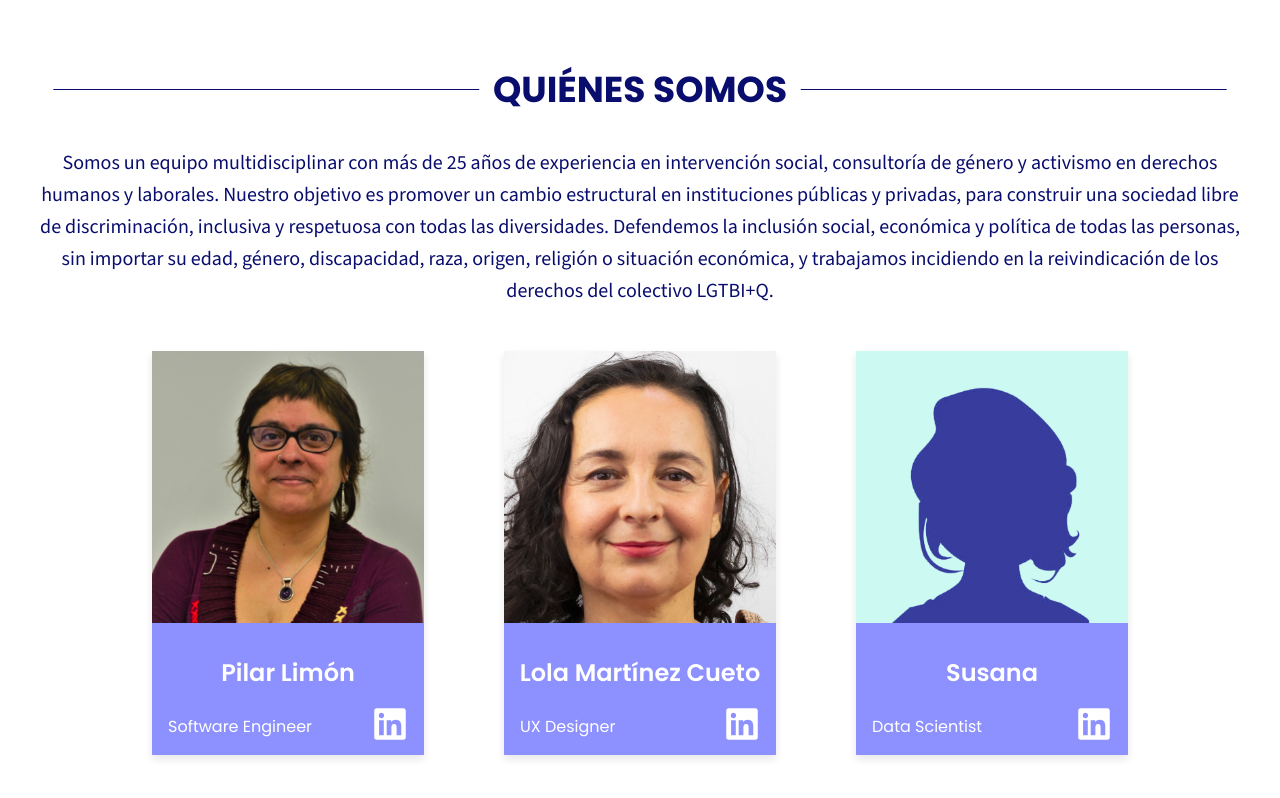
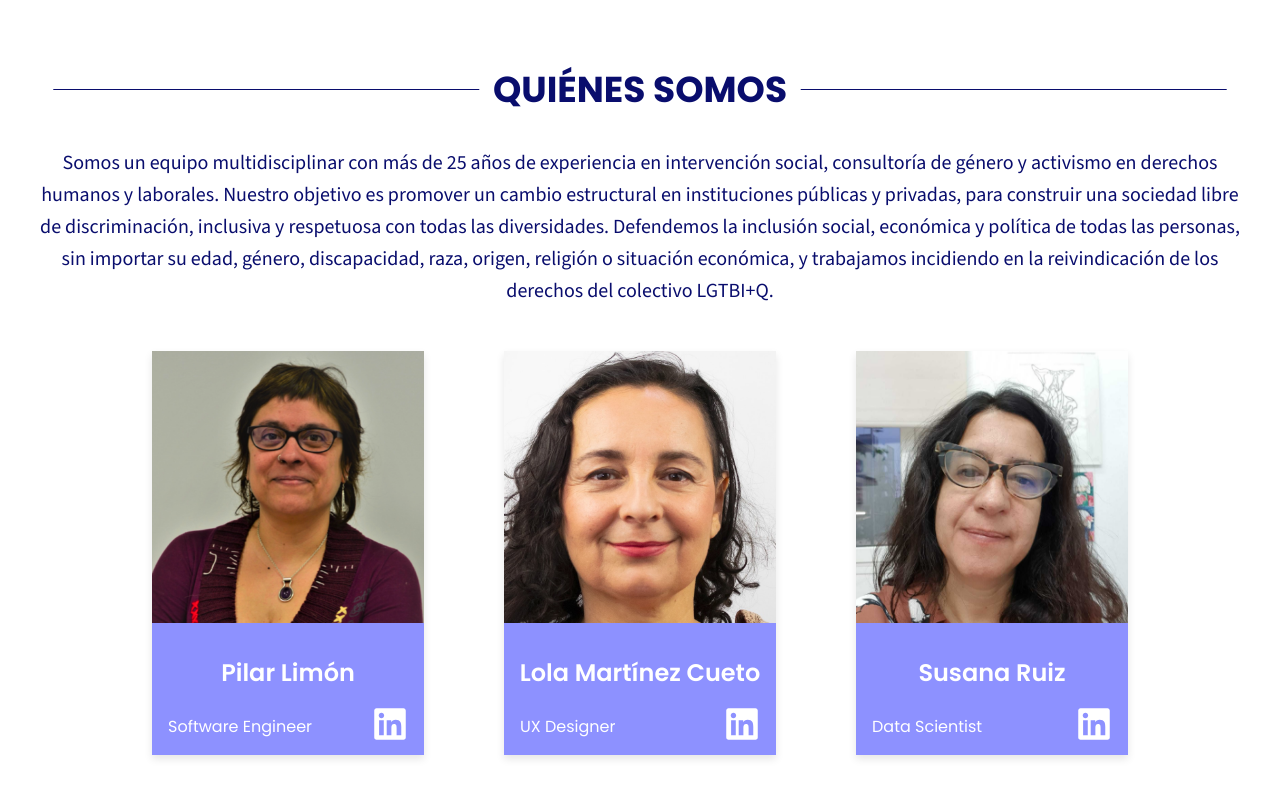
Before and after one commit to Paola077/Reverso_social_FrontEnd, a React (Vite) app: page /reverso-social in a window 1280 px wide. Built offline with nearby package versions, Linux system fonts and the light colour scheme.

Commit message:
add photo about us

```diff
--- a/src/components/cards/cardPhoto/_CardPhoto.scss
+++ b/src/components/cards/cardPhoto/_CardPhoto.scss
@@ -10,7 +10,6 @@
   .cardPhoto {
     width: 17rem; // Ancho de cada tarjeta
     background-color: $lightLila2;
-    $white: #ffffff;
     box-shadow: 0 0.25rem 0.5rem rgba(0, 0, 0, 0.1);
     display: flex;
     flex-direction: column;
@@ -19,8 +18,10 @@
   }
 
   .cardPhotoImage {
-   max-width: 100%;
+   width: 17rem;
+   height: 17rem;
    object-fit: cover;
+   image-rendering: auto;
   }
 
   .cardPhotoInfo {
--- a/src/pages/PlanIgualdad.jsx
+++ b/src/pages/PlanIgualdad.jsx
@@ -17,8 +17,8 @@ const PlanIgualdad = () => {
       linkedinUrl: "https://www.linkedin.com/in/lolacoach/",
     },
     {
-      imageUrl: "src/components/cards/cardPhoto/SR.png",
-      name: "Susana",
+      imageUrl: "src/components/cards/cardPhoto/Susana.jpg",
+      name: "Susana Ruiz",
       title: "Data Scientist",
       linkedinUrl: "",
     },
```
Also changed, not shown: src/components/cards/cardPhoto/Susana.jpg (added).
